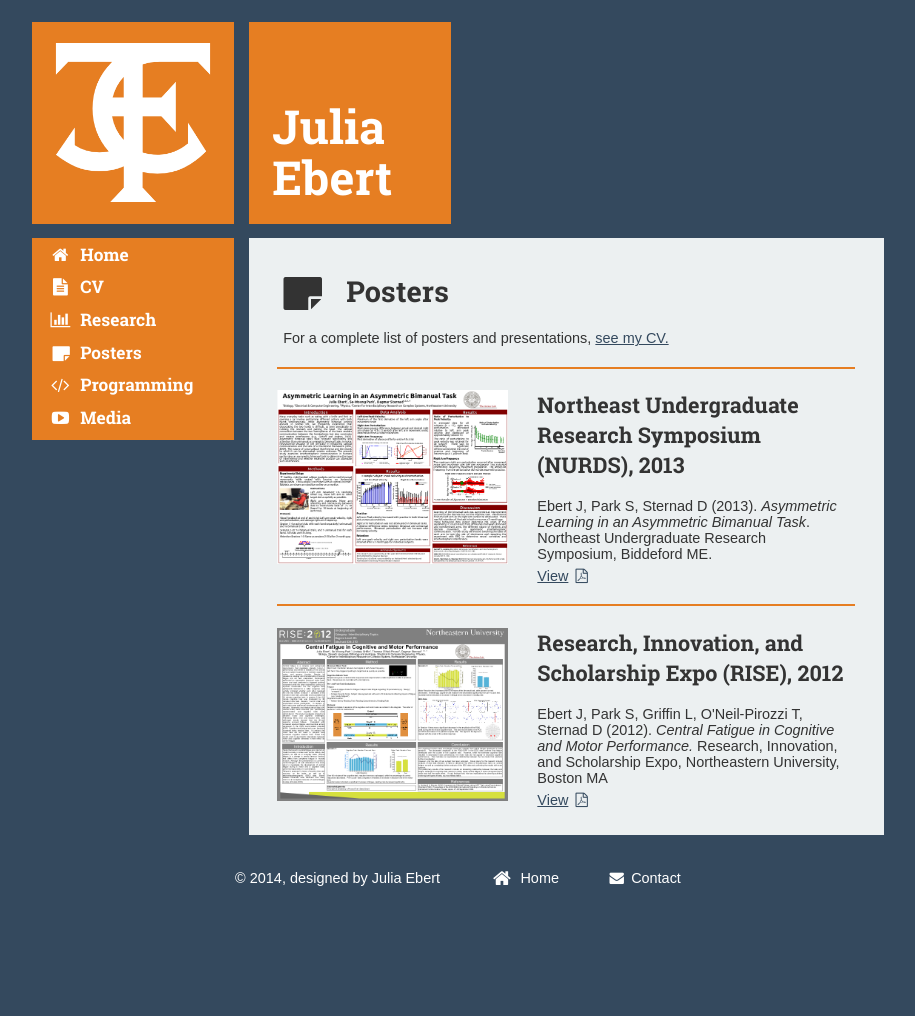
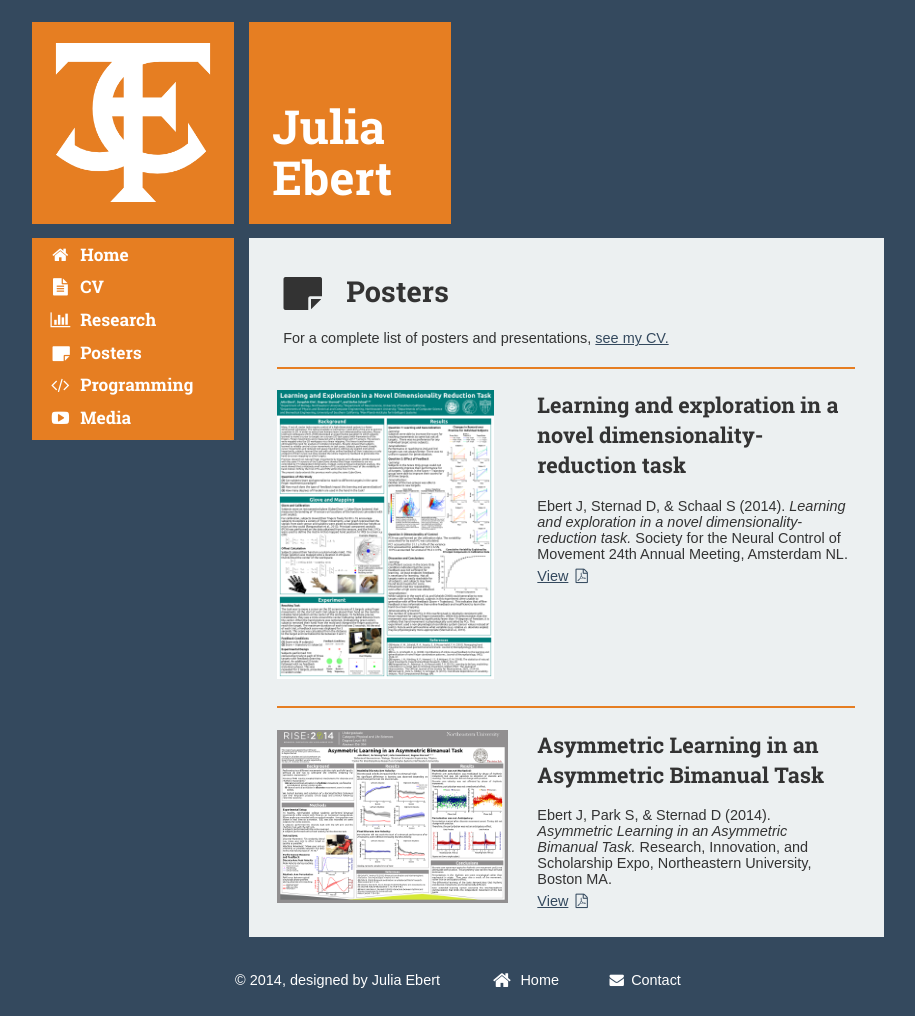
Before and after one commit to jtebert/jtebert.github.io, a Jekyll site: the page built from publications/index.html, in a window 1280 px wide. Shown: the whole page, without its empty margins (182-1097 px from the left). Built offline with Jekyll 4.4.1, drawn with Linux system fonts in a browser that asks for light colours; Markdown is read by kramdown in place of the engine named in the settings; before the commit the page ends 915 px from its top, so only the background shows below that.

Commit message:
Updated posters 2 NCM & most recent RISE; fixed footer alignment.

```diff
--- a/publications/_posts/2012-03-29-rise.html
+++ /dev/null
@@ -1,12 +0,0 @@
----
----
-
-
-<figure>
-    <img src="{{ site.baseurl }}/imgs/2012_rise.png"/>
-</figure>
-<h2>Research, Innovation, and Scholarship Expo (RISE), 2012</h2>
-<p>Ebert J, Park S, Griffin L, O'Neil-Pirozzi T, Sternad D (2012). <em>Central Fatigue in Cognitive and
-    Motor Performance.</em> Research, Innovation, and Scholarship Expo, Northeastern University, Boston
-    MA</p>
-<p><a href="{{ site.baseurl }}/pdfs/2012_rise.pdf">View<i class="fa fa-file-pdf-o"></i></a></p>
--- a/publications/_posts/2013-03-21-nurds.html
+++ /dev/null
@@ -1,10 +0,0 @@
----
----
-
-<figure>
-    <img src="{{ site.baseurl }}/imgs/2013_nurds.png"/>
-</figure>
-<h2>Northeast Undergraduate Research Symposium (NURDS), 2013</h2>
-<p>Ebert J, Park S, Sternad D (2013). <em>Asymmetric Learning in an Asymmetric Bimanual Task</em>.
-    Northeast Undergraduate Research Symposium, Biddeford ME.</p>
-<p><a href="{{ site.baseurl }}/pdfs/2013_nurds.pdf">View<i class="fa fa-file-pdf-o"></i></a></p>
--- /dev/null
+++ b/publications/_posts/2014-04-10-rise.html
@@ -0,0 +1,9 @@
+---
+---
+
+<figure>
+    <img src="{{ site.baseurl }}/imgs/2014_rise.png"/>
+</figure>
+<h2>Asymmetric Learning in an Asymmetric Bimanual Task</h2>
+<p>Ebert J, Park S, & Sternad D (2014). <em>Asymmetric Learning in an Asymmetric Bimanual Task.</em> Research, Innovation, and Scholarship Expo, Northeastern University, Boston MA.</p>
+<p><a href="{{ site.baseurl }}/pdfs/2014_rise.pdf">View<i class="fa fa-file-pdf-o"></i></a></p>
--- /dev/null
+++ b/publications/_posts/2014-04-20-ncm.html
@@ -0,0 +1,9 @@
+---
+---
+
+<figure>
+    <img src="{{ site.baseurl }}/imgs/2014_ncm.png"/>
+</figure>
+<h2>Learning and exploration in a novel dimensionality-reduction task</h2>
+<p>Ebert J, Sternad D, & Schaal S (2014). <em>Learning and exploration in a novel dimensionality-reduction task.</em> Society for the Neural Control of Movement 24th Annual Meeting, Amsterdam NL.</p>
+<p><a href="{{ site.baseurl }}/pdfs/2014_ncm.pdf">View<i class="fa fa-file-pdf-o"></i></a></p>
--- a/static/my_style.css
+++ b/static/my_style.css
@@ -243,7 +243,7 @@ figure {
 
 figure img {
     max-width: 16em;
-    max-height: 16em;
+    max-height: 20em;
 }
 
 figcaption {
@@ -323,7 +323,8 @@ figcaption {
 
 #footer {
     height: 4em;
-    width: 100%;
+    width: 60.01em;
+    margin:auto;
     padding-top: 1em;
     clear: both;
     position: relative;
```
Also changed, not shown: _includes/cv.html (+9 -0 lines), imgs/2014_ncm.png (added), imgs/2014_rise.png (added), 2 other files.
